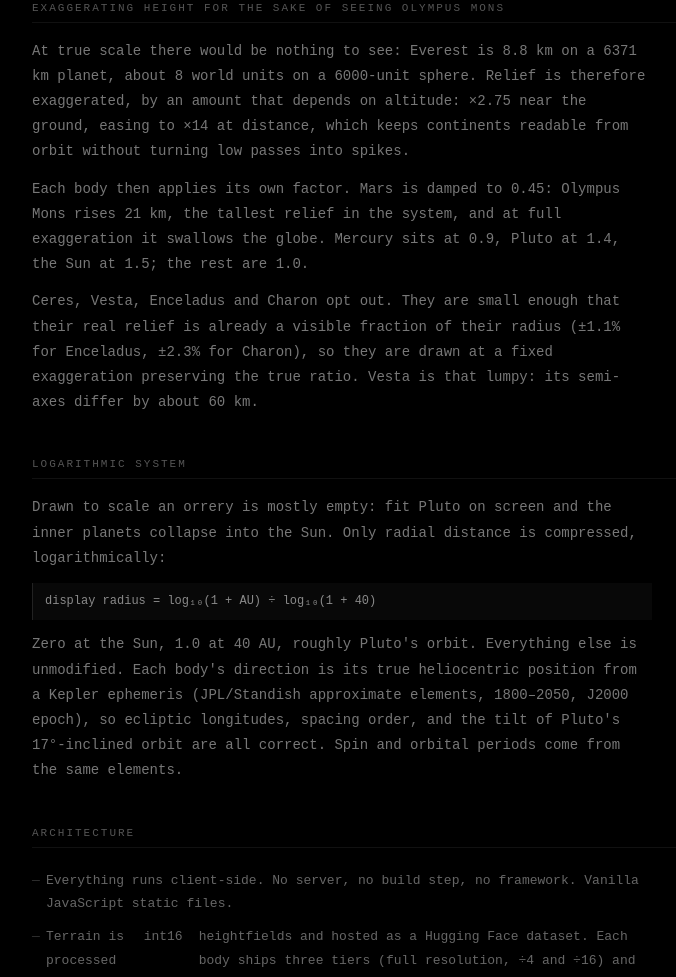
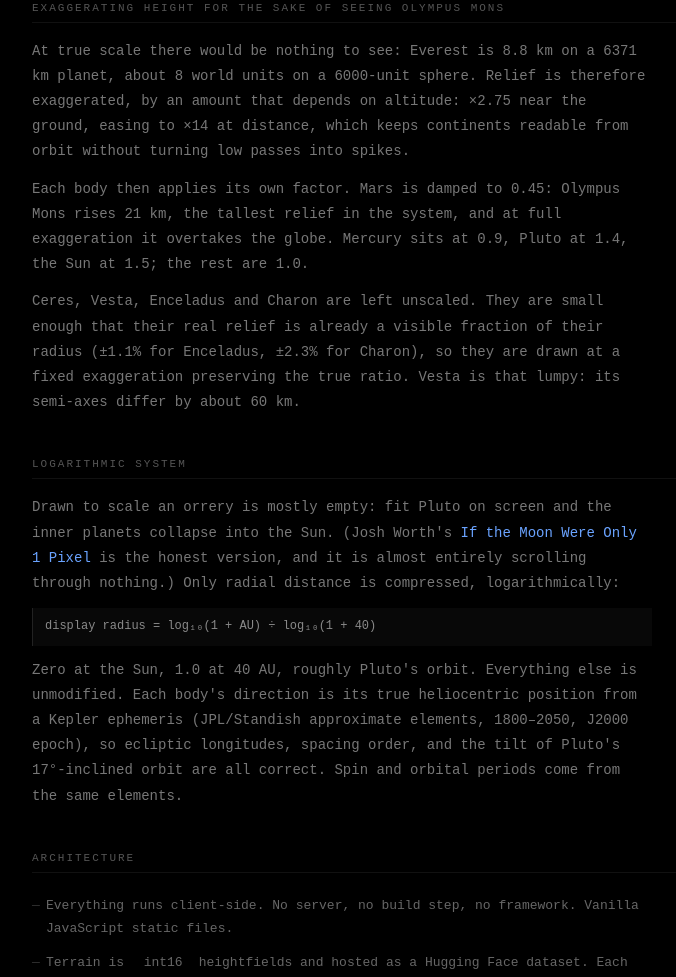
Before and after one commit to idle-intelligence/ridgeline, a website: page web/about.html in a window 1280 px wide. Shown: the part 2453-3430 px from the top of the page, without its empty margins (268-944 px from the left). Drawn offline with Linux system fonts and the light colour scheme.

Commit message:
about: link If the Moon Were Only 1 Pixel; reword swallows/opt out
Keeps the page in sync with the trucs.ai copy at /blog/about-ridgeline.

```diff
--- a/web/about.html
+++ b/web/about.html
@@ -316,11 +316,11 @@
       </p>
       <p>
         Each body then applies its own factor. Mars is damped to 0.45: Olympus Mons rises
-        21 km, the tallest relief in the system, and at full exaggeration it swallows the
+        21 km, the tallest relief in the system, and at full exaggeration it overtakes the
         globe. Mercury sits at 0.9, Pluto at 1.4, the Sun at 1.5; the rest are 1.0.
       </p>
       <p>
-        Ceres, Vesta, Enceladus and Charon opt out. They are small enough that their real
+        Ceres, Vesta, Enceladus and Charon are left unscaled. They are small enough that their real
         relief is already a visible fraction of their radius (±1.1% for Enceladus, ±2.3% for
         Charon), so they are drawn at a fixed exaggeration preserving the true ratio. Vesta is
         that lumpy: its semi-axes differ by about 60 km.
@@ -332,7 +332,10 @@
       <h2>Logarithmic system</h2>
       <p>
         Drawn to scale an orrery is mostly empty: fit Pluto on screen and the inner planets
-        collapse into the Sun. Only radial distance is compressed, logarithmically:
+        collapse into the Sun. (Josh Worth's
+        <a href="https://joshworth.com/dev/pixelspace/pixelspace_solarsystem.html" target="_blank" rel="noopener">If the Moon Were Only 1 Pixel</a>
+        is the honest version, and it is almost entirely scrolling through nothing.)
+        Only radial distance is compressed, logarithmically:
       </p>
       <span class="formula">display radius = log₁₀(1 + AU) ÷ log₁₀(1 + 40)</span>
       <p>
```
